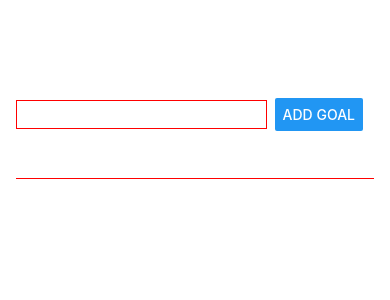
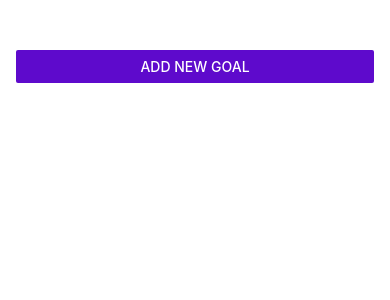
Before and after one commit to MartaPanasyuk/RNCourse, a React Native app: screen / in a window 390 px wide. Shown: the top 300 px of the page. Built offline with nearby package versions, Linux system fonts and the light colour scheme.

Commit message:
added modal window

```diff
--- a/App.js
+++ b/App.js
@@ -1,11 +1,16 @@
 import { useState } from "react";
-import { StyleSheet, View, FlatList } from "react-native";
+import { StyleSheet, View, FlatList, Button } from "react-native";
 
 import GoalInput from "./components/GoalInput";
 import GoalItem from "./components/GoalItem";
 
 export default function App() {
+  const [modalActive, setModalActive] = useState(false);
   const [courseGoals, setCourseGoals] = useState([]);
+
+  function startGoalAdd() {
+    setModalActive(true);
+  }
 
   function addGoalHandler(enteredGoalText) {
     setCourseGoals((currentCourseGoals) => [
@@ -22,7 +27,8 @@ export default function App() {
 
   return (
     <View style={styles.appContainer}>
-      <GoalInput onAddGoal={addGoalHandler} />
+      <Button title="Add new Goal" color="#5e0acc" onPress={startGoalAdd} />
+      <GoalInput visible={modalActive} onAddGoal={addGoalHandler} />
       <View style={styles.goalsContainer}>
         <FlatList
           data={courseGoals}
--- a/components/GoalInput.js
+++ b/components/GoalInput.js
@@ -1,5 +1,5 @@
 import { useState } from "react";
-import { View, TextInput, Button, StyleSheet } from "react-native";
+import { View, TextInput, Button, StyleSheet, Modal } from "react-native";
 
 export default function GoalInput(props) {
   const [enteredGoalText, setEnteredCoalText] = useState(" ");
@@ -14,6 +14,7 @@ export default function GoalInput(props) {
   }
 
   return (
+    <Modal visible={props.visible} animationType="slide">
       <View style={styles.inputContainer}>
         <TextInput
           placeholder="Your course goal!"
@@ -23,6 +24,7 @@ export default function GoalInput(props) {
         />
         <Button title="Add Goal" onPress={addGoalHandler} />
       </View>
+    </Modal>
   );
 }
 
--- a/components/GoalItem.js
+++ b/components/GoalItem.js
@@ -2,11 +2,15 @@ import { View, Text, StyleSheet, Pressable } from "react-native";
 
 function GoalItem(props) {
   return (
-    <Pressable onPress={props.onDeleteItem.bind(this, props.id)}>
-      <View style={styles.goalItem}>
+    <View style={styles.goalItem}>
+      <Pressable
+        android_ripple={{ color: "#210644" }}
+        onPress={props.onDeleteItem.bind(this, props.id)}
+        style={({ pressed }) => pressed && styles.pressedItem}
+      >
         <Text style={styles.goalText}>{props.text}</Text>
-      </View>
-    </Pressable>
+      </Pressable>
+    </View>
   );
 }
 
@@ -19,7 +23,11 @@ const styles = StyleSheet.create({
     borderRadius: 6,
     backgroundColor: "#5e0acc",
   },
+  pressedItem: {
+    opacity: 0.5,
+  },
   goalText: {
     color: "white",
+    padding: 8,
   },
 });
```
Lines whose indentation alone changed are shown as unchanged.
